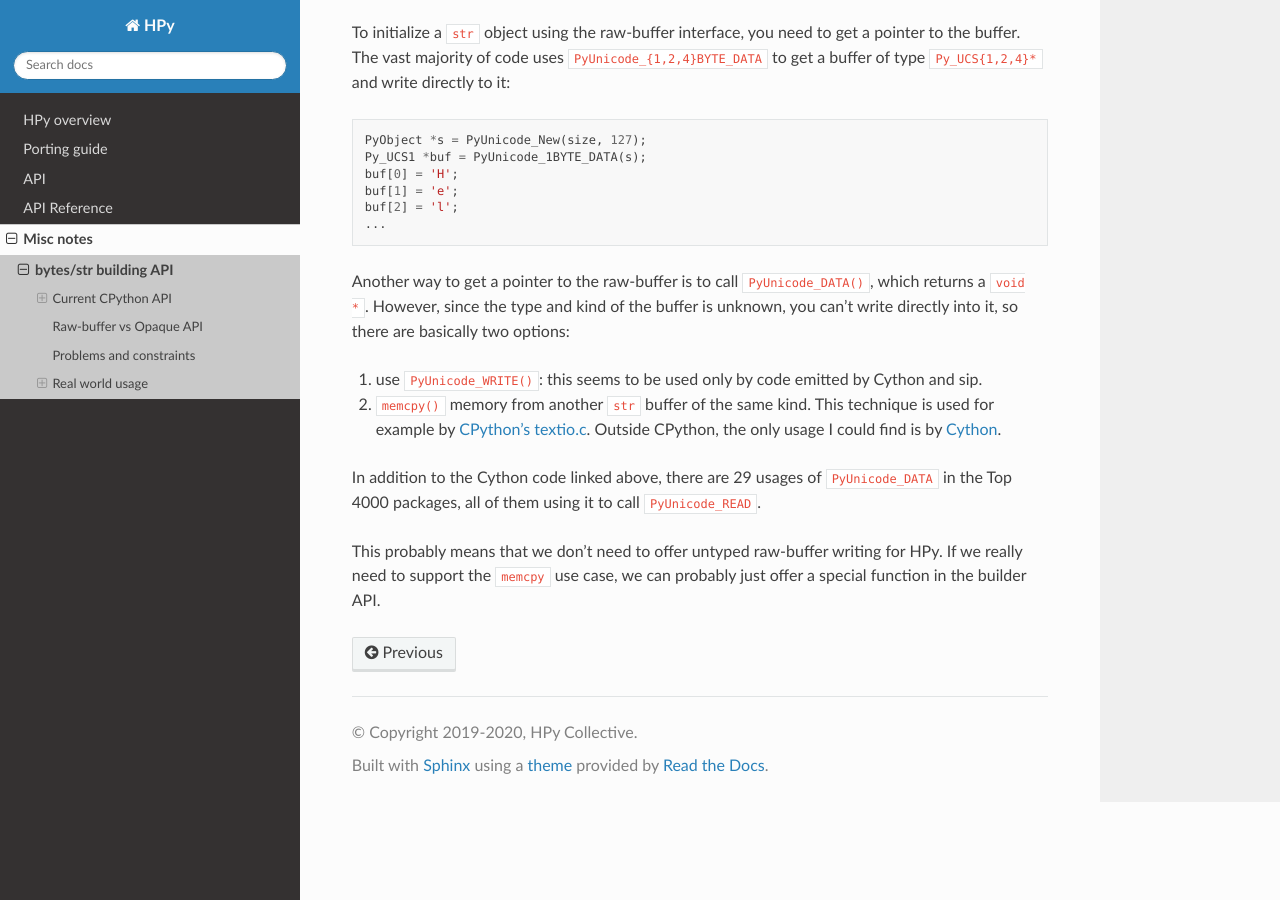
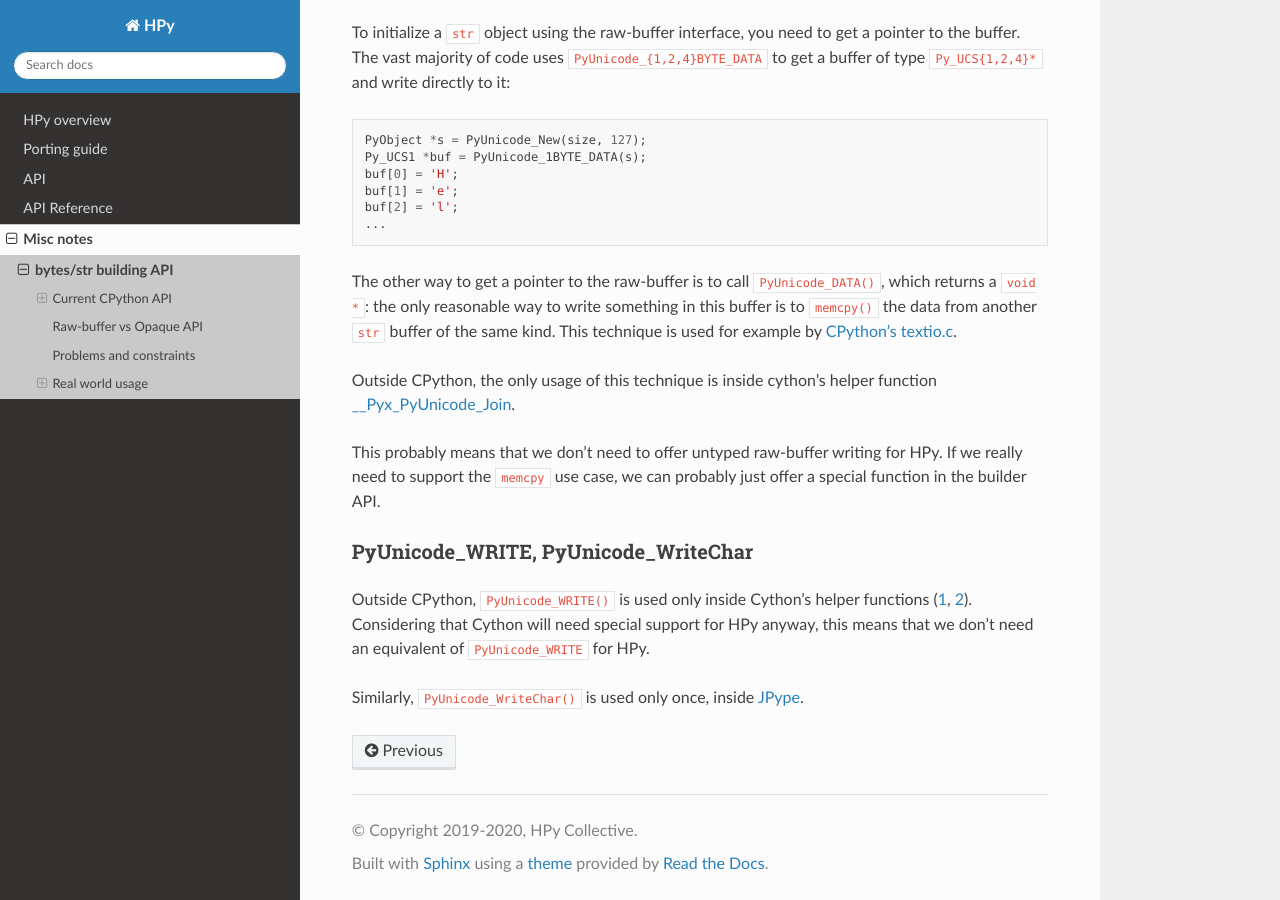
Before and after one commit to hpyproject/hpy, a Sphinx documentation site: the page built from docs/misc/str-builder-api.rst, in a window 1280 px wide and 900 px high, scrolled down 5735 px. Built offline with Sphinx 7.4.7 and the Read the Docs theme 2.0.0, drawn with Linux system fonts in a browser that asks for light colours; pages that are not in the unit, such as notebooks, are missing from menus.

Commit message:
document more patterns

```diff
--- a/docs/misc/str-builder-api.rst
+++ b/docs/misc/str-builder-api.rst
@@ -324,24 +324,30 @@ write directly to it:
     buf[2] = 'l';
     ...
 
-Another way to get a pointer to the raw-buffer is to call
-``PyUnicode_DATA()``, which returns a ``void *``. However, since the type and
-kind of the buffer is unknown, you can't write directly into it, so there are
-basically two options:
+The other way to get a pointer to the raw-buffer is to call
+``PyUnicode_DATA()``, which returns a ``void *``: the only reasonable way to
+write something in this buffer is to ``memcpy()`` the data from another
+``str`` buffer of the same kind. This technique is used for example by
+`CPython's textio.c
+<https://github.com/antocuni/cpython/blob/7b3ab5921fa25ed8b97b6296f97c5c78aacf5447/Modules/_io/textio.c#L344>`_.
 
-1. use ``PyUnicode_WRITE()``: this seems to be used only by code emitted by
-   Cython and sip.
-
-2. ``memcpy()`` memory from another ``str`` buffer of the same kind. This
-   technique is used for example by
-   `CPython's textio.c <https://github.com/antocuni/cpython/blob/7b3ab5921fa25ed8b97b6296f97c5c78aacf5447/Modules/_io/textio.c#L344>`_. Outside CPython, the only usage I
-   could find is by
-   `Cython <https://github.com/hpyproject/top4000-pypi-packages/blob/0cd919943a007f95f4bf8510e667cfff5bd059fc/etop1000/0158-Cython-0.29.23/Cython/Utility/StringTools.c#L857>`_.
-
-In addition to the Cython code linked above, there are 29 usages of
-``PyUnicode_DATA`` in the Top 4000 packages, all of them using it to call
-``PyUnicode_READ``.
+Outside CPython, the only usage of this technique is inside cython's helper
+function `__Pyx_PyUnicode_Join
+<https://github.com/hpyproject/top4000-pypi-packages/blob/0cd919943a007f95f4bf8510e667cfff5bd059fc/top1000/0158-Cython-0.29.23/Cython/Utility/StringTools.c#L857>`_.
 
 This probably means that we don't need to offer untyped raw-buffer writing for
 HPy. If we really need to support the ``memcpy`` use case, we can probably
 just offer a special function in the builder API.
+
+PyUnicode_WRITE, PyUnicode_WriteChar
+~~~~~~~~~~~~~~~~~~~~~~~~~~~~~~~~~~~~~
+
+Outside CPython, ``PyUnicode_WRITE()`` is used only inside Cython's helper
+functions
+(`1 <https://github.com/hpyproject/top4000-pypi-packages/blob/0cd919943a007f95f4bf8510e667cfff5bd059fc/top1000/0158-Cython-0.29.23/Cython/Utility/StringTools.c#L865>`_,
+`2 <https://github.com/hpyproject/top4000-pypi-packages/blob/0cd919943a007f95f4bf8510e667cfff5bd059fc/top1000/0158-Cython-0.29.23/Cython/Utility/StringTools.c#L914-L926>`_).
+Considering that Cython will need special support for HPy anyway, this means
+that we don't need an equivalent of ``PyUnicode_WRITE`` for HPy.
+
+Similarly, ``PyUnicode_WriteChar()`` is used only once, inside
+`JPype <https://github.com/hpyproject/top4000-pypi-packages/blob/0cd919943a007f95f4bf8510e667cfff5bd059fc/etop1000/0546-JPype1-1.2.1/native/python/jp_pythontypes.cpp#L196>`_.
```
